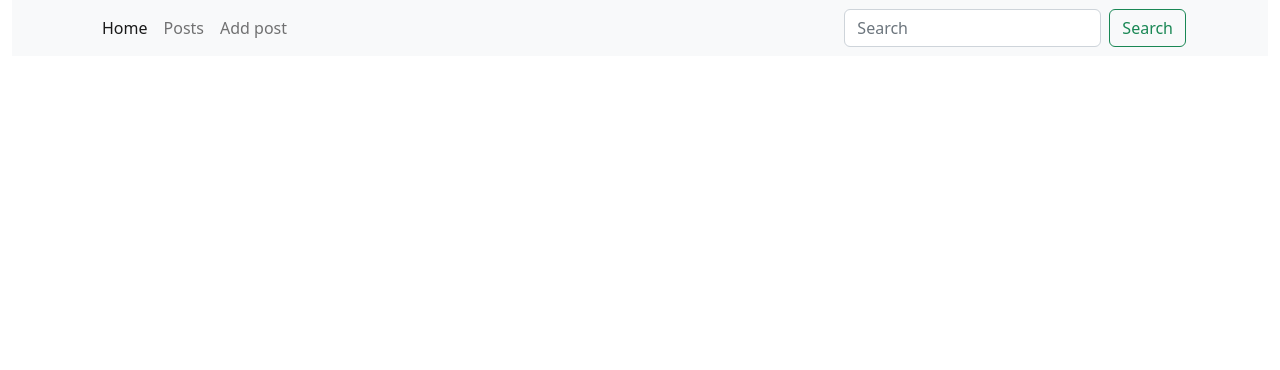
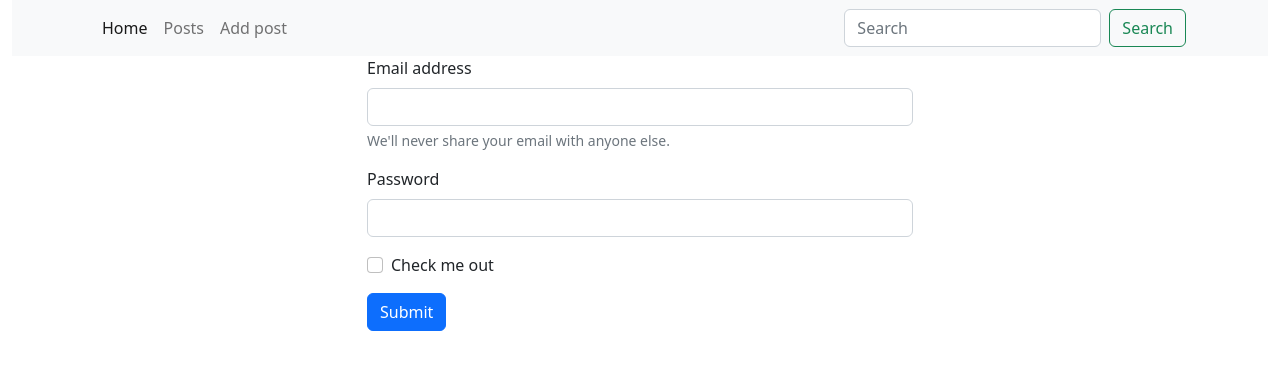
Before and after one commit to nazmulhasanDEV/blog-application-with-redux, a React (Create React App) app: page /add-post in a window 1280 px wide. Shown: the top 370 px of the page. Built offline with nearby package versions, Linux system fonts and the light colour scheme.

Commit message:
added addd post form page to nav bar

```diff
--- a/src/App.js
+++ b/src/App.js
@@ -1,5 +1,6 @@
 import Navbar from "./components/nav-bar";
 import Posts from "./components/posts";
+import AddPost from "./components/addPost/AddPost";
 import { Route, Routes } from "react-router-dom";
 
 function App() {
@@ -8,6 +9,7 @@ function App() {
       <Navbar>
         <Routes>
           <Route path="/posts" element={<Posts />} />
+          <Route path="/add-post" element={<AddPost />} />
         </Routes>
       </Navbar>
     </>
--- a/src/components/addPost/AddPost.js
+++ b/src/components/addPost/AddPost.js
@@ -1,6 +1,9 @@
 const AddPost = () => {
   return (
     <>
+      <div className="row">
+        <div className="col-3"></div>
+        <div className="col-6">
           <form>
             <div class="mb-3">
               <label for="exampleInputEmail1" class="form-label">
@@ -27,7 +30,11 @@ const AddPost = () => {
               />
             </div>
             <div class="mb-3 form-check">
-          <input type="checkbox" class="form-check-input" id="exampleCheck1" />
+              <input
+                type="checkbox"
+                class="form-check-input"
+                id="exampleCheck1"
+              />
               <label class="form-check-label" for="exampleCheck1">
                 Check me out
               </label>
@@ -36,6 +43,11 @@ const AddPost = () => {
               Submit
             </button>
           </form>
+        </div>
+        <div className="col-3"></div>
+      </div>
     </>
   );
 };
+
+export default AddPost;
--- a/src/components/nav-bar/index.js
+++ b/src/components/nav-bar/index.js
@@ -32,7 +32,7 @@ const Navbar = ({ children }) => {
                 </li>
 
                 <li class="nav-item">
-                  <Link to="/posts" class="nav-link">
+                  <Link to="/add-post" class="nav-link">
                     Add post
                   </Link>
                 </li>
```
Lines whose indentation alone changed are shown as unchanged.
